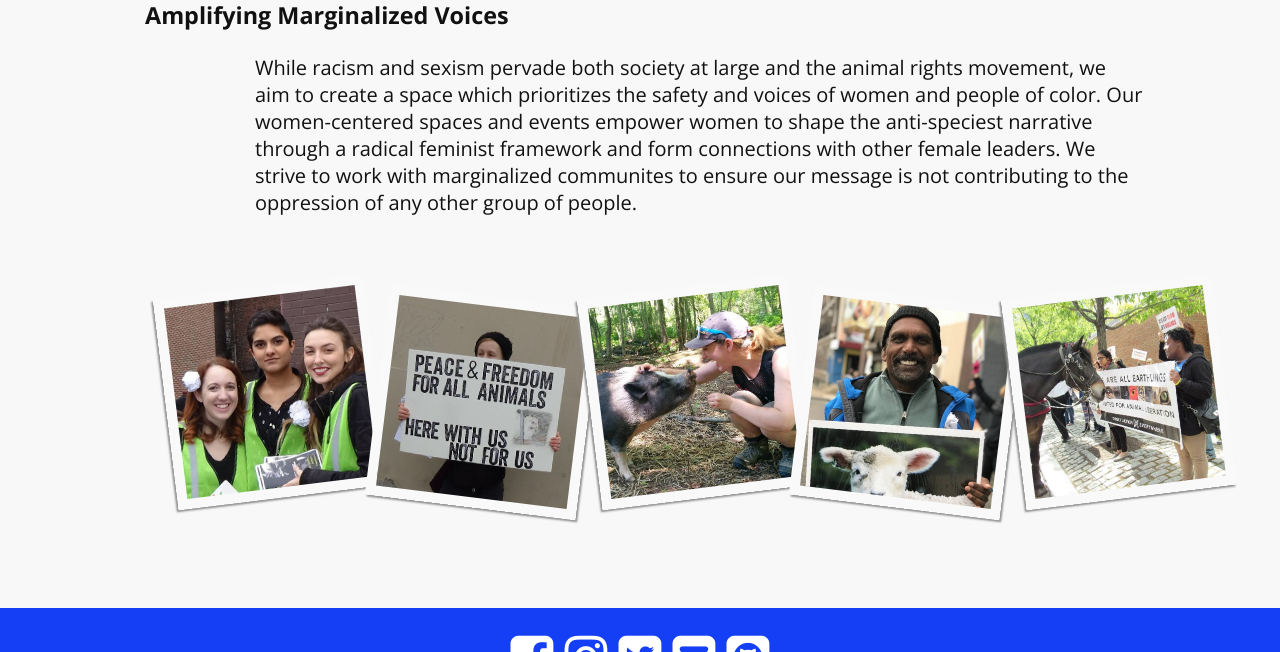
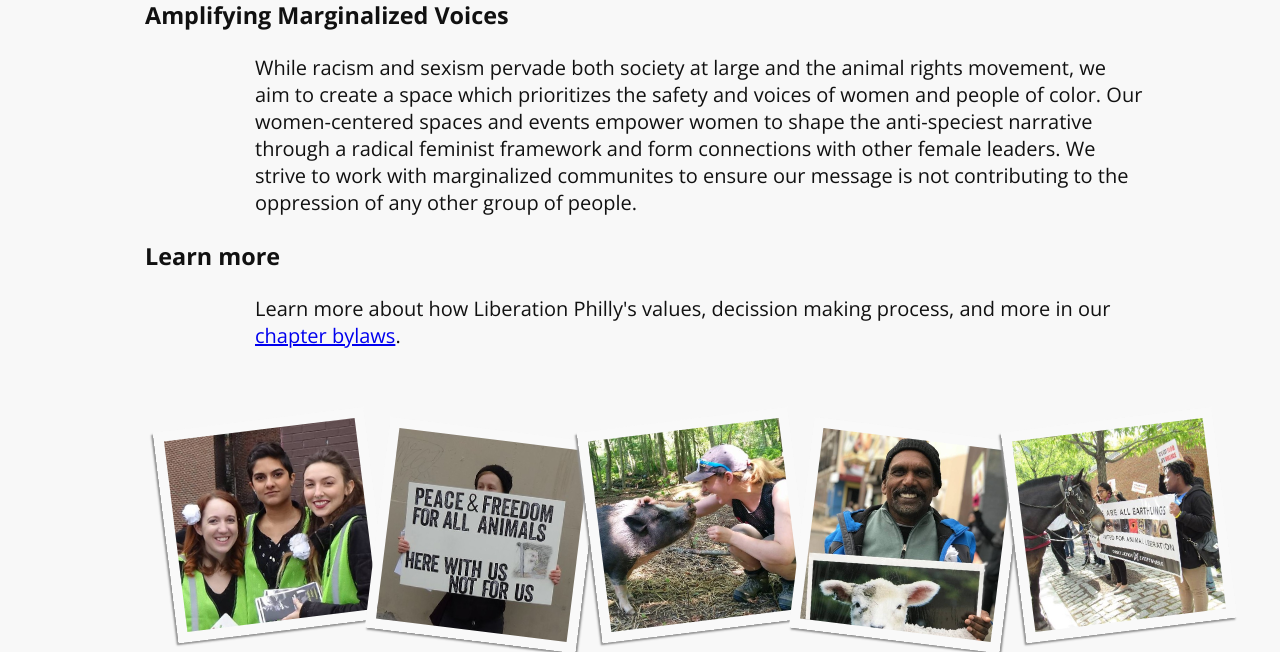
Before and after one commit to LiberationWarsaw/liberationwarsaw, a Django app: page /about in a window 1280 px wide. Shown: the part 1983-2635 px from the top of the page. Run offline with Django 3.2, Linux system fonts and the light colour scheme; some libraries are stand-ins or nearby versions; some web fonts are replaced.

Commit message:
updated logo and added bylaws link to about section

```diff
--- a/core/static/style.css
+++ b/core/static/style.css
@@ -235,7 +235,7 @@ nav a.active {
 }
 
 .logo {
-  background-image: url(/static/images/liberation-philly-logo.svg);
+  background-image: url(/static/images/new-logo-white.png);
   background-position: center;
   background-size: contain;
   background-repeat: no-repeat;
@@ -244,7 +244,6 @@ nav a.active {
   margin: 0px -5px 0px 10px;
   z-index: 1;
   position: relative;
-  filter: brightness(1000%);
 }
 
 
--- a/core/templates/core/about.html
+++ b/core/templates/core/about.html
@@ -41,6 +41,8 @@
           <p>We are a non-heirarchical, grassroots group - which means we do not have "leaders". Important decissions and direction are formed through consensus-based decission making. Day to day decissions and planning are done through "working groups" which include tech, protest, Save, art, outreach, and more. Anyone may join a working group as long as they are willing to contribute! We have weekly "All Working Groups" meetings which are chance for each group to check in and work on higher-level projects together.</p>
         <h3>Amplifying Marginalized Voices</h3>
           <p>While racism and sexism pervade both society at large and the animal rights movement, we aim to create a space which prioritizes the safety and voices of women and people of color. Our women-centered spaces and events empower women to shape the anti-speciest narrative through a radical feminist framework and form connections with other female leaders. We strive to work with marginalized communites to ensure our message is not contributing to the oppression of any other group of people.</p>
+        <h3>Learn more</h3>
+          <p>Learn more about how Liberation Philly's values, decission making process, and more in our <a href="http://lp-bylaws.surge.sh" target="_blank">chapter bylaws</a>.</p>
       </div>
       <div class="photo-group">
         <img class="polaroid" src="./static/images/photos/6.jpg">
```
Also changed, not shown: core/static/images/new-logo-white.png (added), core/static/images/new-logo.png (added).
